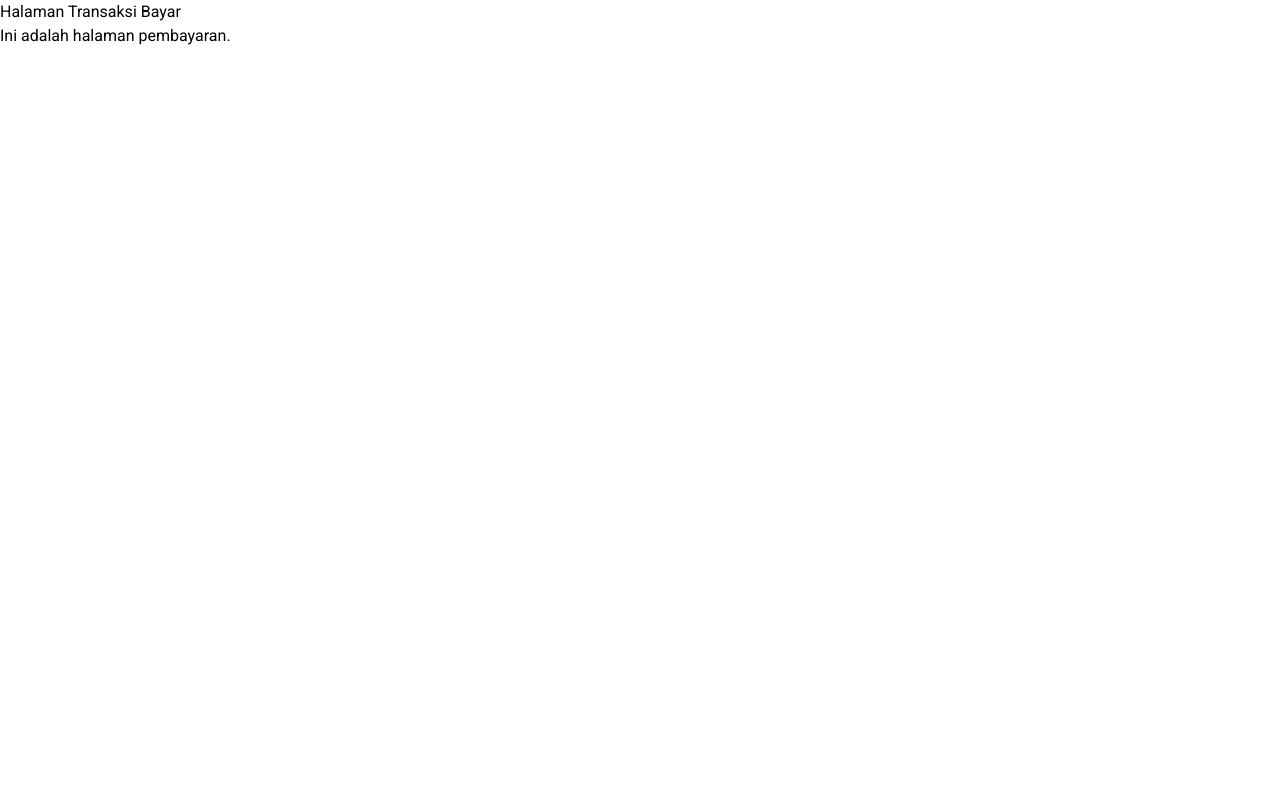
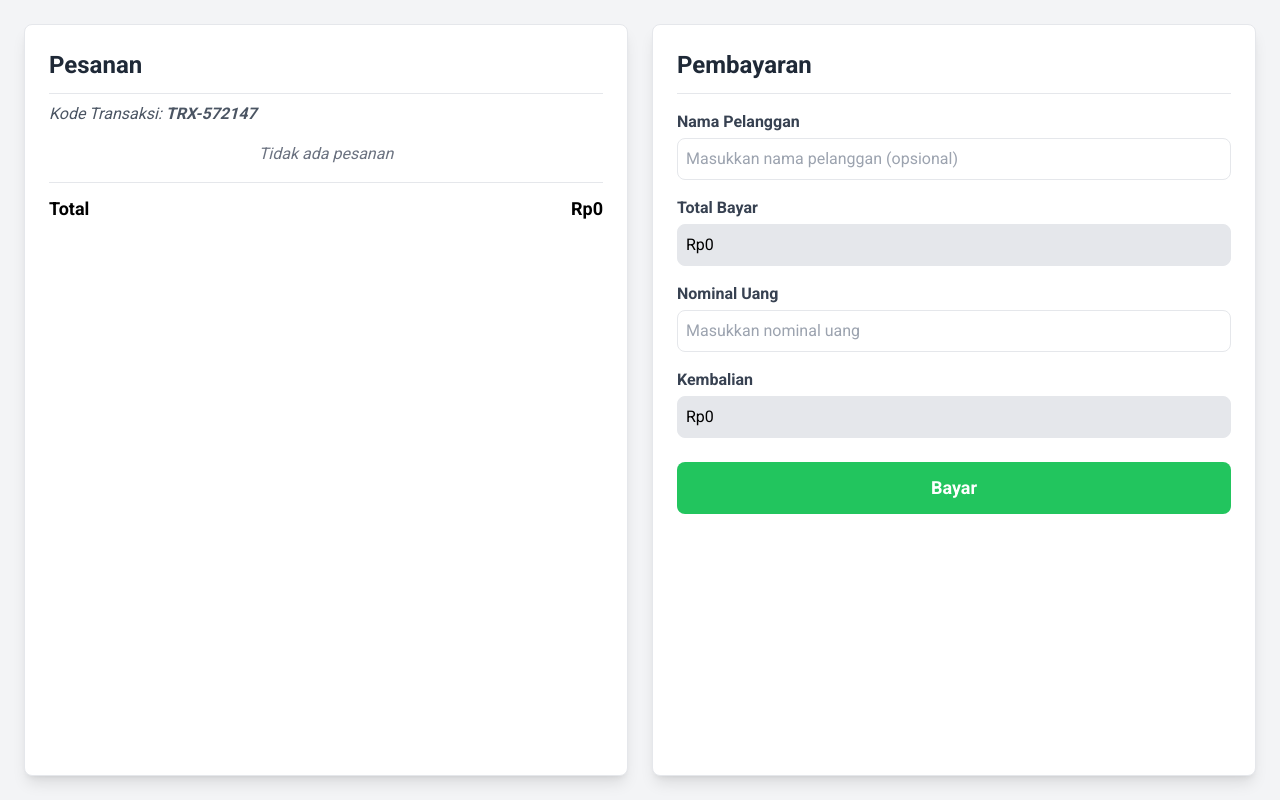
Before and after one commit to hiralsy/web_kasir, a Next.js app: page /transaksi/transaksi_bayar in a window 1280 px wide. Built offline with nearby package versions, Linux system fonts and the light colour scheme.

Commit message:
update 12/02/2025

```diff
--- a/src/app/beranda/page.tsx
+++ b/src/app/beranda/page.tsx
@@ -1,3 +1,5 @@
+"use client";
+
 import { Roboto } from "next/font/google";
 import Image from "next/image";
 import Link from "next/link";
--- a/src/app/data_pengguna/page.tsx
+++ b/src/app/data_pengguna/page.tsx
@@ -1,3 +1,5 @@
+"use client";
+
 import { Roboto } from "next/font/google";
 import Image from "next/image";
 import Link from "next/link";
--- a/src/app/member/page.tsx
+++ b/src/app/member/page.tsx
@@ -1,3 +1,5 @@
+"use client";
+
 import { Roboto } from "next/font/google";
 import Image from "next/image";
 import Link from "next/link";
--- a/src/app/riwayat_transaksi/page.tsx
+++ b/src/app/riwayat_transaksi/page.tsx
@@ -1,3 +1,5 @@
+"use client";
+
 import { Roboto } from "next/font/google";
 import Image from "next/image";
 import Link from "next/link";
--- a/src/app/stok_barang/page.tsx
+++ b/src/app/stok_barang/page.tsx
@@ -1,3 +1,5 @@
+"use client";
+
 import { Roboto } from "next/font/google";
 import Image from "next/image";
 import Link from "next/link";
--- a/src/app/transaksi/page.tsx
+++ b/src/app/transaksi/page.tsx
@@ -1,7 +1,7 @@
 "use client";
 
 import { useState } from "react";
-import { useRouter } from "next/navigation";
+import { useRouter } from "next/navigation"; /*buat nge navigasi transaksi bayar*/
 import Navbar from "@/components/navbar";
 import Sidebar from "@/components/sidebar";
 
@@ -12,6 +12,7 @@ export default function Transaksi() {
   const [showEmptyCartAlert, setShowEmptyCartAlert] = useState(false);
   const router = useRouter();
 
+  /*produk*/
   const [products, setProducts] = useState([
     {
       id: 1,
@@ -43,6 +44,7 @@ export default function Transaksi() {
     },
   ]);
 
+  /*nambah pesanan*/
   const addToCart = (product) => {
     if (product.stock === 0) return;
 
@@ -113,7 +115,8 @@ export default function Transaksi() {
     if (cart.length === 0) {
       setShowEmptyCartAlert(true);
     } else {
-      router.push("/transaksi/transaksi_bayar");
+      localStorage.setItem("cart", JSON.stringify(cart)); // Simpan keranjang ke localStorage
+      router.push("/transaksi/transaksi_bayar"); // Navigasi ke halaman bayar
     }
   };
 
@@ -151,7 +154,7 @@ export default function Transaksi() {
                     className={`flex items-center p-3 border-2 rounded-lg gap-3 w-full ${
                       product.stock === 0
                         ? "bg-gray-300 border-gray-400 text-gray-500 cursor-not-allowed"
-                        : "bg-white text-[#C14600] border-[#C14600] hover:bg-[#C14600]/25"
+                        : "bg-white text-[#C14600] border-[#674636] hover:bg-[#C14600]/25"
                     }`}
                   >
                     <img
@@ -178,8 +181,10 @@ export default function Transaksi() {
                 ))}
             </div>
           </div>
-          <div className="w-[40%] bg-[#FFF8E8] border-2 border-[#674636] rounded-md p-4">
-            <h2 className="text-[28px] mb-4 border-b-2">Pesanan</h2>
+          <div className="w-[40%] bg-[#FFF8E8] border-2 border-[#674636] rounded-md p-4 ">
+            <h2 className="text-[28px] mb-4 border-b-2 border-[#674636] text-[#674636] font-semibold">
+              Pesanan
+            </h2>
             <ul className="space-y-2">
               {cart.length === 0 && (
                 <li className="text-gray-500 italic text-center">
@@ -191,18 +196,21 @@ export default function Transaksi() {
                   key={item.id}
                   className="flex justify-between items-center border-b pb-2"
                 >
-                  <span className="font-medium">{item.name}</span>
+                  <span className="font-medium w-40">{item.name}</span>
 
-                  <div className="flex items-center gap-2">
+                  {/* Container untuk tombol - angka + */}
+                  <div className="flex items-center justify-center gap-2 w-28">
                     <button
-                      className="bg-red-500 text-white px-2 rounded-md"
+                      className="w-8 h-8 flex items-center justify-center bg-red-500 text-white rounded-md"
                       onClick={() => updateQty(item.id, item.qty - 1)}
                     >
                       −
                     </button>
-                    <span className="font-semibold">{item.qty}</span>
+                    <span className="font-semibold w-6 text-center">
+                      {item.qty}
+                    </span>
                     <button
-                      className={`px-2 rounded-md text-white ${
+                      className={`w-8 h-8 flex items-center justify-center rounded-md text-white ${
                         products.find((p) => p.id === item.id)?.stock === 0
                           ? "bg-gray-400 cursor-not-allowed"
                           : "bg-green-500"
@@ -216,7 +224,7 @@ export default function Transaksi() {
                     </button>
                   </div>
 
-                  <span className="font-semibold">
+                  <span className="font-semibold w-24 text-right">
                     Rp{(item.qty * item.price).toLocaleString("id-ID")}
                   </span>
                 </li>
--- a/src/app/transaksi/transaksi_bayar/page.tsx
+++ b/src/app/transaksi/transaksi_bayar/page.tsx
@@ -1,18 +1,225 @@
-import { Roboto } from "next/font/google";
-import Image from "next/image";
-import Link from "next/link";
+"use client";
 
-const roboto = Roboto({
-  subsets: ["latin"],
-  display: "swap",
-  weight: ["100", "300", "400", "500", "700", "900"],
-});
+import { useState, useEffect } from "react";
 
 export default function TransaksiBayar() {
-    return (
-      <div>
-        <h1>Halaman Transaksi Bayar</h1>
-        <p>Ini adalah halaman pembayaran.</p>
+  const [cart, setCart] = useState([]);
+  const totalHarga = cart.reduce(
+    (total, item) => total + item.price * item.qty,
+    0
+  );
+  const [kodeTransaksi, setKodeTransaksi] = useState("");
+  const [namaPelanggan, setNamaPelanggan] = useState("");
+  const [nominalUang, setNominalUang] = useState("");
+  const [kembalian, setKembalian] = useState(0);
+  const [struk, setStruk] = useState(null);
+
+  useEffect(() => {
+    const storedCart = localStorage.getItem("cart");
+    if (storedCart) {
+      setCart(JSON.parse(storedCart));
+    }
+
+    // Generate kode transaksi (6-digit random number)
+    setKodeTransaksi(`TRX-${Math.floor(100000 + Math.random() * 900000)}`);
+  }, []);
+
+  // Fungsi untuk menghapus semua item dalam keranjang
+  const handleBatalkanPesanan = () => {
+    setCart([]); // Kosongkan state cart
+    localStorage.removeItem("cart"); // Hapus dari localStorage
+  };
+
+  // Hitung kembalian secara otomatis
+  const handleNominalUangChange = (e) => {
+    const uang = parseInt(e.target.value) || 0;
+    setNominalUang(e.target.value);
+    setKembalian(uang - totalHarga);
+  };
+
+  // Fungsi untuk menampilkan struk pembayaran
+  const handleBayar = () => {
+    if (nominalUang < totalHarga) {
+      alert("Nominal uang tidak cukup!");
+      return;
+    }
+
+    setStruk({
+      kodeTransaksi,
+      namaPelanggan: namaPelanggan || "Pelanggan Umum",
+      items: cart,
+      totalHarga,
+      nominalUang,
+      kembalian,
+    });
+
+    // Hapus pesanan setelah pembayaran
+    setCart([]);
+    localStorage.removeItem("cart");
+  };
+
+  return (
+    <div className="w-screen h-screen flex bg-gray-100 p-6 gap-6">
+      {/* Ringkasan Pesanan */}
+      <div className="w-[50%] h-full bg-white shadow-lg rounded-lg p-6 border">
+        <h2 className="text-2xl font-bold text-gray-800 border-b pb-3">
+          Pesanan
+        </h2>
+
+        {/* Kode Transaksi */}
+        <p className="text-gray-600 mt-2 italic">
+          Kode Transaksi: <span className="font-semibold">{kodeTransaksi}</span>
+        </p>
+
+        {cart.length === 0 ? (
+          <p className="text-center text-gray-500 italic mt-4">
+            Tidak ada pesanan
+          </p>
+        ) : (
+          <ul className="mt-4 space-y-3">
+            {cart.map((item) => (
+              <li key={item.id} className="flex justify-between border-b pb-2">
+                <span className="text-gray-700">
+                  {item.name} (x{item.qty})
+                </span>
+                <span className="font-semibold text-gray-900">
+                  Rp{(item.qty * item.price).toLocaleString("id-ID")}
+                </span>
+              </li>
+            ))}
+          </ul>
+        )}
+
+        {/* Total Harga */}
+        <div className="mt-4 border-t pt-3 flex justify-between text-lg font-semibold">
+          <span>Total</span>
+          <span>Rp{totalHarga.toLocaleString("id-ID")}</span>
+        </div>
+
+        {/* Tombol Batalkan Pesanan */}
+        {cart.length > 0 && (
+          <button
+            onClick={handleBatalkanPesanan}
+            className="mt-4 w-full bg-red-500 text-white py-3 rounded-lg text-lg font-semibold hover:bg-red-600 transition"
+          >
+            Batalkan Pesanan
+          </button>
+        )}
       </div>
-    );
-  }
+
+      {/* Pilih Metode Pembayaran */}
+      <div className="w-[50%] h-full bg-white shadow-lg rounded-lg p-6 border">
+        <h2 className="text-2xl font-bold text-gray-800 border-b pb-3">
+          Pembayaran
+        </h2>
+
+        {/* Input Nama Pelanggan */}
+        <div className="mt-4">
+          <label className="block text-gray-700 font-semibold mb-1">
+            Nama Pelanggan
+          </label>
+          <input
+            type="text"
+            className="w-full border rounded-lg p-2"
+            placeholder="Masukkan nama pelanggan (opsional)"
+            value={namaPelanggan}
+            onChange={(e) => setNamaPelanggan(e.target.value)}
+          />
+        </div>
+
+        {/* Total Bayar */}
+        <div className="mt-4">
+          <label className="block text-gray-700 font-semibold mb-1">
+            Total Bayar
+          </label>
+          <input
+            type="text"
+            className="w-full border rounded-lg p-2 bg-gray-200"
+            value={`Rp${totalHarga.toLocaleString("id-ID")}`}
+            readOnly
+          />
+        </div>
+
+        {/* Nominal Uang */}
+        <div className="mt-4">
+          <label className="block text-gray-700 font-semibold mb-1">
+            Nominal Uang
+          </label>
+          <input
+            type="number"
+            className="w-full border rounded-lg p-2"
+            placeholder="Masukkan nominal uang"
+            value={nominalUang}
+            onChange={handleNominalUangChange}
+          />
+        </div>
+
+        {/* Kembalian */}
+        <div className="mt-4">
+          <label className="block text-gray-700 font-semibold mb-1">
+            Kembalian
+          </label>
+          <input
+            type="text"
+            className="w-full border rounded-lg p-2 bg-gray-200"
+            value={`Rp${kembalian.toLocaleString("id-ID")}`}
+            readOnly
+          />
+        </div>
+
+        {/* Tombol Konfirmasi Pembayaran */}
+        <button
+          onClick={handleBayar}
+          className="mt-6 w-full bg-green-500 text-white py-3 rounded-lg text-lg font-semibold hover:bg-green-600 transition"
+        >
+          Bayar
+        </button>
+      </div>
+
+      {/* Struk Pembayaran */}
+      {struk && (
+        <div className="absolute top-0 left-0 w-full h-full flex items-center justify-center bg-black bg-opacity-50">
+          <div className="bg-white p-6 rounded-lg shadow-lg w-[400px]">
+            <h2 className="text-xl font-bold text-gray-800 mb-4">
+              Struk Pembayaran
+            </h2>
+            <p>
+              Kode Transaksi:{" "}
+              <span className="font-semibold">{struk.kodeTransaksi}</span>
+            </p>
+            <p>
+              Nama Pelanggan:{" "}
+              <span className="font-semibold">{struk.namaPelanggan}</span>
+            </p>
+            <ul className="mt-2">
+              {struk.items.map((item) => (
+                <li key={item.id} className="flex justify-between">
+                  <span>
+                    {item.name} (x{item.qty})
+                  </span>
+                  <span>
+                    Rp{(item.qty * item.price).toLocaleString("id-ID")}
+                  </span>
+                </li>
+              ))}
+            </ul>
+            <p className="mt-2">
+              Total:{" "}
+              <span className="font-semibold">
+                Rp{struk.totalHarga.toLocaleString("id-ID")}
+              </span>
+            </p>
+            <p>Nominal Uang: Rp{struk.nominalUang}</p>
+            <p>Kembalian: Rp{struk.kembalian.toLocaleString("id-ID")}</p>
+            <button
+              onClick={() => setStruk(null)}
+              className="mt-4 w-full bg-red-500 text-white py-2 rounded-lg"
+            >
+              Tutup
+            </button>
+          </div>
+        </div>
+      )}
+    </div>
+  );
+}
--- a/src/components/sidebar.tsx
+++ b/src/components/sidebar.tsx
@@ -1,3 +1,5 @@
+"use client";
+
 import { Roboto } from "next/font/google";
 import Image from "next/image";
 import NavLink from "./NavLink";
```
Also changed, not shown: src/components/navbar.tsx (+43 -6 lines).
